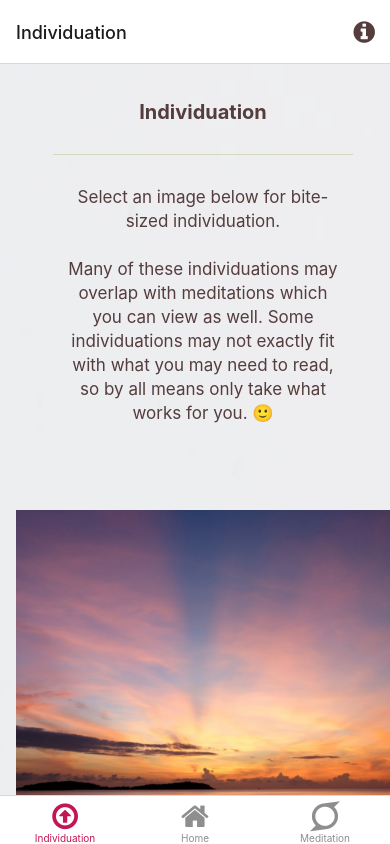
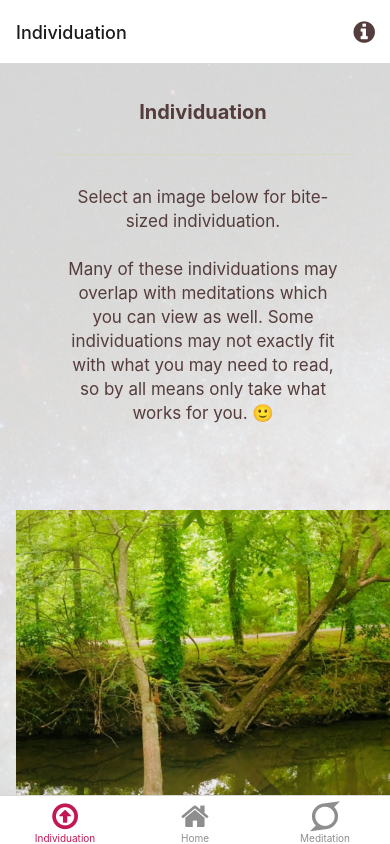
Before and after one commit to pjnalls/forzen-rn, a React Native app: screen /Individuation in a window 390 px wide. Built offline with nearby package versions, Linux system fonts and the light colour scheme.

Commit message:
Ensure screen types are shareable.

```diff
--- a/navigation/index.tsx
+++ b/navigation/index.tsx
@@ -4,32 +4,36 @@
  *
  */
 import { FontAwesome } from "@expo/vector-icons";
-import { createBottomTabNavigator } from "@react-navigation/bottom-tabs";
+import { BottomTabNavigationProp, createBottomTabNavigator } from "@react-navigation/bottom-tabs";
 import {
   NavigationContainer,
   DefaultTheme,
   DarkTheme,
+  CompositeNavigationProp,
 } from "@react-navigation/native";
-import { createNativeStackNavigator } from "@react-navigation/native-stack";
+import { createNativeStackNavigator, NativeStackNavigationProp } from "@react-navigation/native-stack";
 import * as React from "react";
 import { ColorSchemeName, Pressable, Text } from "react-native";
 
+import { IndividuationDescription } from "../components/individuations/IndividuationDescription";
+import { IndividuationInfo } from "../components/individuations/IndividuationInfo";
+import { MeditationDescription } from "../components/meditations/MeditationDescription";
+import { MeditationInfo } from "../components/meditations/MeditationInfo";
 import Colors from "../constants/Colors";
+import { individuations } from "../data/individuation";
+import { meditations } from "../data/meditations";
 import useColorScheme from "../hooks/useColorScheme";
+import { linking } from "./LinkingConfiguration";
+import { InfoScreen } from "../shared/screens/InfoScreen";
+import { ModuleScreen } from "../shared/screens/ModuleScreen";
+import { PostScreen } from "../shared/screens/PostScreen";
 import { HomeScreen } from "../screens/HomeScreen";
 import { NotFoundScreen } from "../screens/NotFoundScreen";
-import { IndividuationScreen } from "../screens/individuations/IndividuationScreen";
-import { MeditationScreen } from "../screens/meditations/MeditationScreen";
 import {
   RootStackParamList,
   RootTabParamList,
   RootTabScreenProps,
 } from "../types";
-import { linking } from "./LinkingConfiguration";
-import { IndividuationInfoScreen } from "../screens/individuations/IndividuationInfoScreen";
-import { MeditationInfoScreen } from "../screens/meditations/MeditationInfoScreen";
-import { IndividuationPostScreen } from "../screens/individuations/IndividuationPostScreen";
-import { MeditationPostScreen } from "../screens/meditations/MeditationPostScreen";
 
 export const Navigation: React.FC<{
   colorScheme: ColorSchemeName;
@@ -70,23 +74,19 @@ function RootNavigator() {
       <Stack.Group screenOptions={{ presentation: "modal" }}>
         <Stack.Screen
           name="Individuation Information"
-          component={IndividuationInfoScreen}
+          children={(router) => InfoScreen({ ...router.route.params })}
         />
         <Stack.Screen
           name="Individuation Post"
-          children={(router) =>
-            IndividuationPostScreen({ ...router.route.params })
-          }
+          children={(router) => PostScreen({ ...router.route.params })}
         />
         <Stack.Screen
           name="Meditation Information"
-          component={MeditationInfoScreen}
+          children={(router) => InfoScreen({ ...router.route.params })}
         />
         <Stack.Screen
           name="Meditation Post"
-          children={(router) =>
-            MeditationPostScreen({ ...router.route.params })
-          }
+          children={(router) => PostScreen({ ...router.route.params })}
         />
       </Stack.Group>
     </Stack.Navigator>
@@ -111,7 +111,16 @@ function BottomTabNavigator() {
     >
       <BottomTab.Screen
         name="Individuation"
-        component={IndividuationScreen}
+        children={(router) =>
+          ModuleScreen({
+            navigation: router.navigation,
+            moduleScreen: {
+              title: "Individuation",
+              posts: meditations,
+              postType: "Individuation",
+            },
+          })
+        }
         options={({ navigation }: RootTabScreenProps<"Individuation">) => ({
           title: "Individuation",
           tabBarIcon: ({ color }) => (
@@ -119,7 +128,12 @@ function BottomTabNavigator() {
           ),
           headerRight: () => (
             <Pressable
-              onPress={() => navigation.navigate("Individuation Information")}
+              onPress={() =>
+                navigation.navigate("Individuation Information", {
+                  title: "Individuation Information",
+                  infoType: "Individuation",
+                })
+              }
               style={({ pressed }) => ({
                 opacity: pressed ? 0.5 : 1,
               })}
@@ -144,7 +158,16 @@ function BottomTabNavigator() {
       />
       <BottomTab.Screen
         name="Meditation"
-        component={MeditationScreen}
+        children={(router) =>
+          ModuleScreen({
+            navigation: router.navigation,
+            moduleScreen: {
+              title: "Meditation",
+              posts: individuations,
+              postType: "Meditation",
+            },
+          })
+        }
         options={({ navigation }: RootTabScreenProps<"Meditation">) => ({
           title: "Meditation",
           tabBarIcon: ({ color }) => (
@@ -152,7 +175,12 @@ function BottomTabNavigator() {
           ),
           headerRight: () => (
             <Pressable
-              onPress={() => navigation.navigate("Meditation Information")}
+              onPress={() =>
+                navigation.navigate("Meditation Information", {
+                  title: "Meditation Information",
+                  infoType: "Meditation",
+                })
+              }
               style={({ pressed }) => ({
                 opacity: pressed ? 0.5 : 1,
               })}
--- a/screens/individuations/IndividuationScreen.tsx
+++ /dev/null
@@ -1,86 +0,0 @@
-import { FC } from "react";
-import {
-  Image,
-  ImageBackground,
-  Pressable,
-  SafeAreaView,
-  ScrollView,
-} from "react-native";
-
-import { styles } from "../../shared/styles/ModuleScreen.styles";
-import { IndividuationDescription } from "../../components/individuations/IndividuationDescription";
-
-import { Text, View } from "../../components/Themed";
-import Colors from "../../constants/Colors";
-import { individuations } from "../../data/individuation";
-import { sources } from "../../data/sources";
-import useColorScheme from "../../hooks/useColorScheme";
-import { RootTabScreenProps } from "../../types";
-
-export const IndividuationScreen: FC<RootTabScreenProps<"Individuation">> = ({
-  navigation,
-}: RootTabScreenProps<"Individuation">) => {
-  const colorScheme = useColorScheme();
-  return (
-    <SafeAreaView style={styles.container}>
-      <ImageBackground
-        source={sources.get("snowfall")}
-        resizeMode="cover"
-        style={styles.imageBackground}
-        imageStyle={{
-          overlayColor: Colors[colorScheme].background,
-          opacity: colorScheme === "dark" ? 0.2 : 0.123,
-        }}
-      >
-        <ScrollView contentContainerStyle={styles.scrollView}>
-          <>
-            <Text style={styles.title}>Individuation</Text>
-            <View
-              style={styles.separator}
-              lightColor="#d1d9bf"
-              darkColor="rgba(255,255,255,0.1)"
-            />
-            <IndividuationDescription />
-            <View
-              style={styles.separator}
-              lightColor="rgba(255,255,255,0)"
-              darkColor="rgba(255,255,255,0)"
-            />
-            {individuations.map((individuation) => (
-              <View
-                style={{ backgroundColor: "transparent" }}
-                key={`i-${individuation.imageName}`}
-              >
-                <View
-                  style={styles.imageSeparator}
-                  lightColor="rgba(255,255,255,0)"
-                  darkColor="rgba(255,255,255,0)"
-                />
-                <Pressable
-                  onPress={() =>
-                    navigation.navigate("Individuation Post", {
-                      ...individuation,
-                    })
-                  }
-                  style={({ pressed }) => ({
-                    opacity: pressed ? 0.5 : 1,
-                  })}
-                >
-                  <Image
-                    source={sources.get(individuation.imageName)}
-                    style={styles.image}
-                  />
-                </Pressable>
-              </View>
-            ))}
-            <View
-              style={styles.separator}
-              lightColor="rgba(255,255,255,0)"
-              darkColor="rgba(255,255,255,0)"
-            />
-          </>
-        </ScrollView>
-      </ImageBackground>
-    </SafeAreaView>
-  );
-};
--- a/screens/meditations/MeditationScreen.tsx
+++ b/shared/screens/ModuleScreen.tsx
@@ -7,19 +7,22 @@ import {
   ScrollView,
 } from "react-native";
 
-import { styles } from "../../shared/styles/ModuleScreen.styles";
+import { styles } from "../styles/ModuleScreen.styles";
+
+import { IndividuationDescription } from "../../components/individuations/IndividuationDescription";
 import { MeditationDescription } from "../../components/meditations/MeditationDescription";
-
 import { Text, View } from "../../components/Themed";
 import Colors from "../../constants/Colors";
-import { meditations } from "../../data/meditations";
 import { sources } from "../../data/sources";
 import useColorScheme from "../../hooks/useColorScheme";
-import { RootTabScreenProps } from "../../types";
+import { ModuleScreenProps, RootTabScreenProps } from "../../types";
 
-export const MeditationScreen: FC<RootTabScreenProps<"Meditation">> = ({
-  navigation,
-}: RootTabScreenProps<"Meditation">) => {
+export const ModuleScreen: FC<{
+  navigation: RootTabScreenProps<"Module">;
+  moduleScreen: ModuleScreenProps;
+}> = (props) => {
+  const { title, posts, postType } = props.moduleScreen;
+  const navigation = props.navigation as any;
   const colorScheme = useColorScheme();
   return (
     <SafeAreaView style={styles.container}>
@@ -34,22 +37,26 @@ export const MeditationScreen: FC<RootTabScreenProps<"Meditation">> = ({
       >
         <ScrollView contentContainerStyle={styles.scrollView}>
           <>
-            <Text style={styles.title}>Meditation</Text>
+            <Text style={styles.title}>{title}</Text>
             <View
               style={styles.separator}
               lightColor="#d1d9bf"
               darkColor="rgba(255,255,255,0.1)"
             />
-            <MeditationDescription />
+            {postType === "Individuation" ? (
+              <IndividuationDescription />
+            ) : (
+              <MeditationDescription />
+            )}
             <View
               style={styles.separator}
               lightColor="rgba(255,255,255,0)"
               darkColor="rgba(255,255,255,0)"
             />
-            {meditations.map((meditation) => (
+            {posts.map((post) => (
               <View
                 style={{ backgroundColor: "transparent" }}
-                key={`m-${meditation.imageName}`}
+                key={`${postType}-${post.imageName}`}
               >
                 <View
                   style={styles.imageSeparator}
@@ -58,8 +65,8 @@ export const MeditationScreen: FC<RootTabScreenProps<"Meditation">> = ({
                 />
                 <Pressable
                   onPress={() =>
-                    navigation.navigate("Meditation Post", {
-                      ...meditation,
+                    navigation.navigate(`${postType} Post`, {
+                      ...post,
                     })
                   }
                   style={({ pressed }) => ({
@@ -67,7 +74,7 @@ export const MeditationScreen: FC<RootTabScreenProps<"Meditation">> = ({
                   })}
                 >
                   <Image
-                    source={sources.get(meditation.imageName)}
+                    source={sources.get(post.imageName)}
                     style={styles.image}
                   />
                 </Pressable>
@@ -83,4 +90,4 @@ export const MeditationScreen: FC<RootTabScreenProps<"Meditation">> = ({
       </ImageBackground>
     </SafeAreaView>
   );
-}
+};
--- a/screens/meditations/MeditationPostScreen.tsx
+++ b/shared/screens/PostScreen.tsx
@@ -7,7 +7,7 @@ import { sources } from "../../data/sources";
 import { styles } from "../../shared/styles/Post.styles";
 import { Post } from "../../types";
 
-export const MeditationPostScreen: FC<Post> = ({
+export const PostScreen: FC<Post> = ({
   title,
   imageName,
   description,
```
Also changed, not shown: screens/individuations/IndividuationInfoScreen.tsx (deleted, +0 -24 lines), screens/individuations/IndividuationPostScreen.tsx (deleted, +0 -28 lines), shared/screens/InfoScreen.tsx (renamed from screens/meditations/MeditationInfoScreen.tsx, +9 -3 lines), types.tsx (+15 -2 lines).
